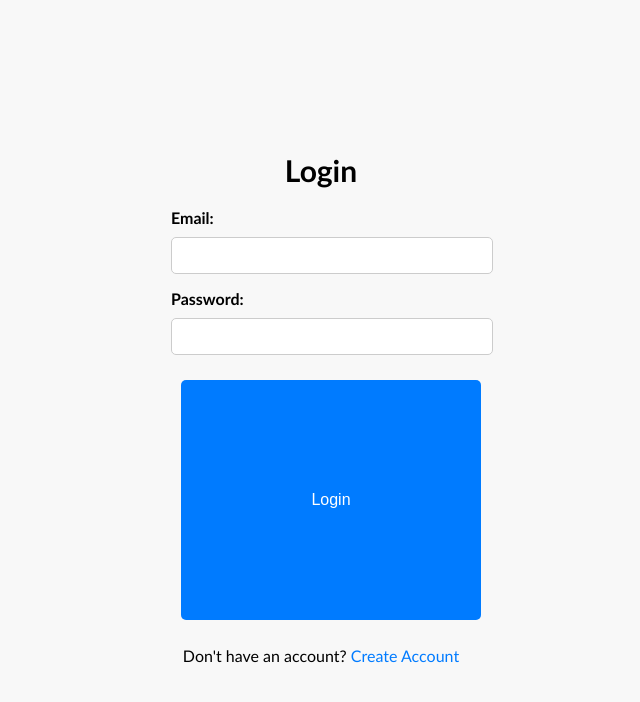
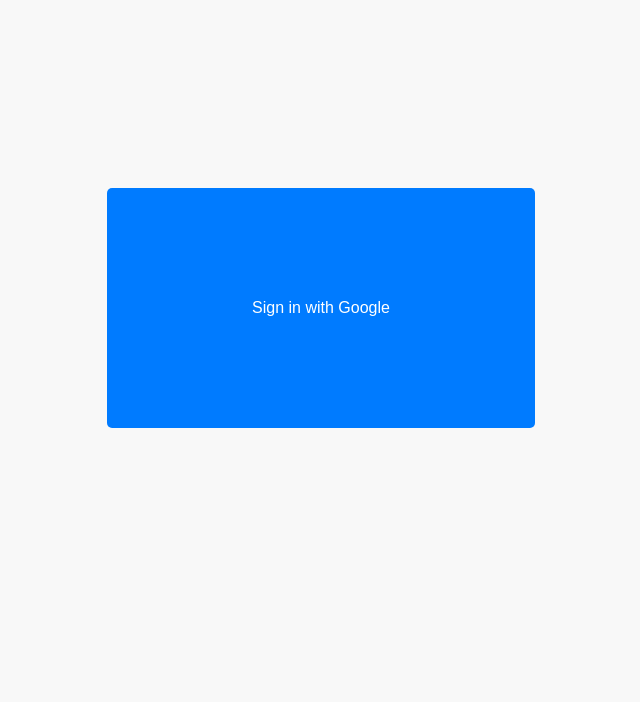
Before and after one commit to amyma13/chickenTinder, a React (Create React App) app in the folder chicken-tinder/: page / in a window 1280 px wide. Shown: the top 702 px of the page, without its empty margins (319-959 px from the left). Built offline with nearby package versions, Linux system fonts and the light colour scheme.

Commit message:
firebase components for login added

```diff
--- a/chicken-tinder/src/login.css
+++ b/chicken-tinder/src/login.css
@@ -1,9 +1,13 @@
+
 .login-container {
     display: flex;
-    flex-direction: column;
-    justify-content: center;
-    align-items: center;
-    height: 100vh;
+  justify-content: center;
+  align-items: center;
+  height: 50vh;
+  margin: 400px;
+  margin-top: 100px;
+  padding: 8px 16px; /* Adjust the padding */
+  /* width:50vh; */
   }
 
   h1 {
@@ -11,11 +15,12 @@
     margin: 10px 0;
   }
 
-  form {
+  /* form {
     text-align: left;
     width: 100%;
     max-width: 300px;
-  }
+
+  } */
 
   .input-container {
     margin: 10px 0;
@@ -43,6 +48,10 @@
     cursor: pointer;
     font-size: 16px;
     margin-top: 10px;
+    display: flex;
+    flex-direction: column;
+    justify-content: center;
+    align-items: center;
   }
 
   .login-button:hover {
--- a/chicken-tinder/src/login.js
+++ b/chicken-tinder/src/login.js
@@ -3,7 +3,8 @@
 import { useHistory } from 'react-router-dom';
 import { getAuth, signInWithPopup, GoogleAuthProvider } from "firebase/auth";
 import { auth, provider, db } from "./firebase";
-import { doc, setDoc } from "firebase/firestore";
+import { collection, doc, setDoc } from "firebase/firestore";
+
 
 function Login() {
   const history = useHistory();
@@ -15,34 +16,49 @@
     //history.push('/homepage');
   };
 
-    function pushAccount(e){
-        e.preventDefault();
+    async function pushAccount(e){
+
         console.log("pushed");
-        // signInWithPopup(auth, provider)
-        // .then((result) => {
-        // // This gives you a Google Access Token. You can use it to access the Google API.
-        // const credential = GoogleAuthProvider.credentialFromResult(result);
-        // const token = credential.accessToken;
-        // // The signed-in user info.
-        // const user = result.user;
-        // // IdP data available using getAdditionalUserInfo(result)
-        // // ...
-        // }).catch((error) => {
-        // // Handle Errors here.
-        // const errorCode = error.code;
-        // const errorMessage = error.message;
-        // // The email of the user's account used.
-        // const email = error.customData.email;
-        // // The AuthCredential type that was used.
-        // const credential = GoogleAuthProvider.credentialFromError(error);
-        // // ...
-        // });
+        signInWithPopup(auth, provider)
+        .then((result) => {
+        // This gives you a Google Access Token. You can use it to access the Google API.
+        const credential = GoogleAuthProvider.credentialFromResult(result);
+        const token = credential.accessToken;
+        // The signed-in user info.
+        const user = result.user;
+
+        uploadToDB(user.email, user.displayName);
+
+        async function uploadToDB (emailEntered, displayName){
+            console.log("WE IN HERE");
+            const ref = collection(db, "Test");
+
+        await setDoc(doc(ref, emailEntered), {
+            name: displayName,
+            email: emailEntered
+        });
+
+        }
+
+        history.push('/homepage');
+        // IdP data available using getAdditionalUserInfo(result)
+        // ...
+        }).catch((error) => {
+        // Handle Errors here.
+        const errorCode = error.code;
+        const errorMessage = error.message;
+        // The email of the user's account used.
+        const email = error.customData.email;
+        // The AuthCredential type that was used.
+        const credential = GoogleAuthProvider.credentialFromError(error);
+        // ...
+        });
+
     }
 
   return (
     <div className="login-container">
-      <h1>Login</h1>
-      <form>
+      {/* <h1>Login</h1>
         <div className="input-container">
           <label>Email:</label>
           <input type="text" id="email" />
@@ -50,14 +66,13 @@
         <div className="input-container">
           <label>Password:</label>
           <input type="password" id="password" />
-        </div>
-        <button className="login-button" onClick={(e) => pushAccount(e)}>
-          Login
+        </div> */}
+        <button className="login-button" onClick={(event) => pushAccount(event)}>
+          Sign in with Google
         </button>
-      </form>
-      <p>
+      {/* <p>
         Don't have an account? <a href="#">Create Account</a>
-      </p>
+      </p> */}
     </div>
   );
 }
```
Also changed, not shown: chicken-tinder/src/yelpAPI2.js (+16 -43 lines).
